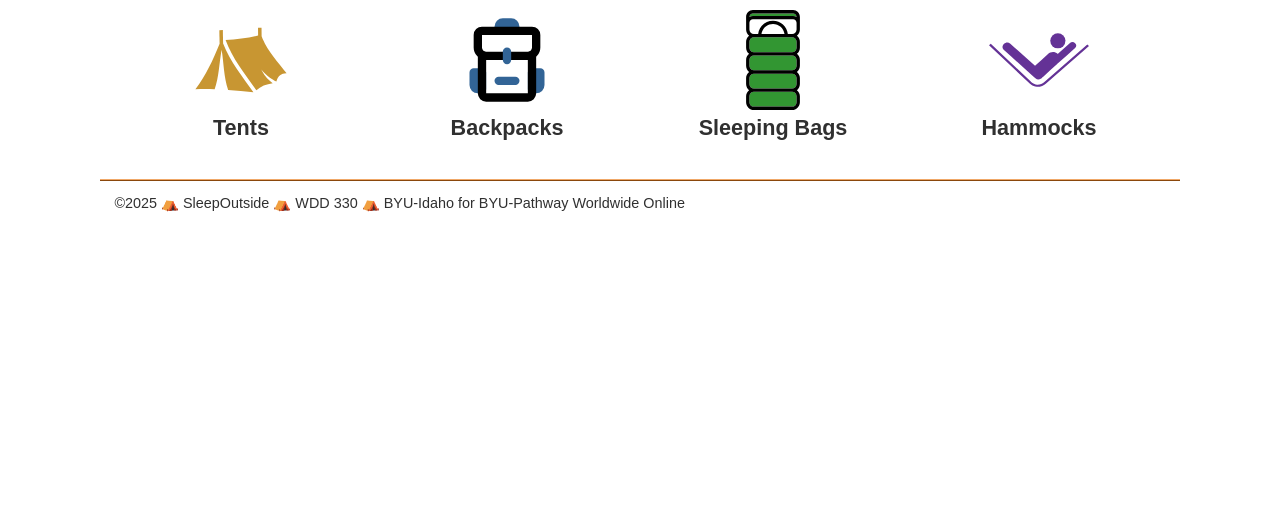
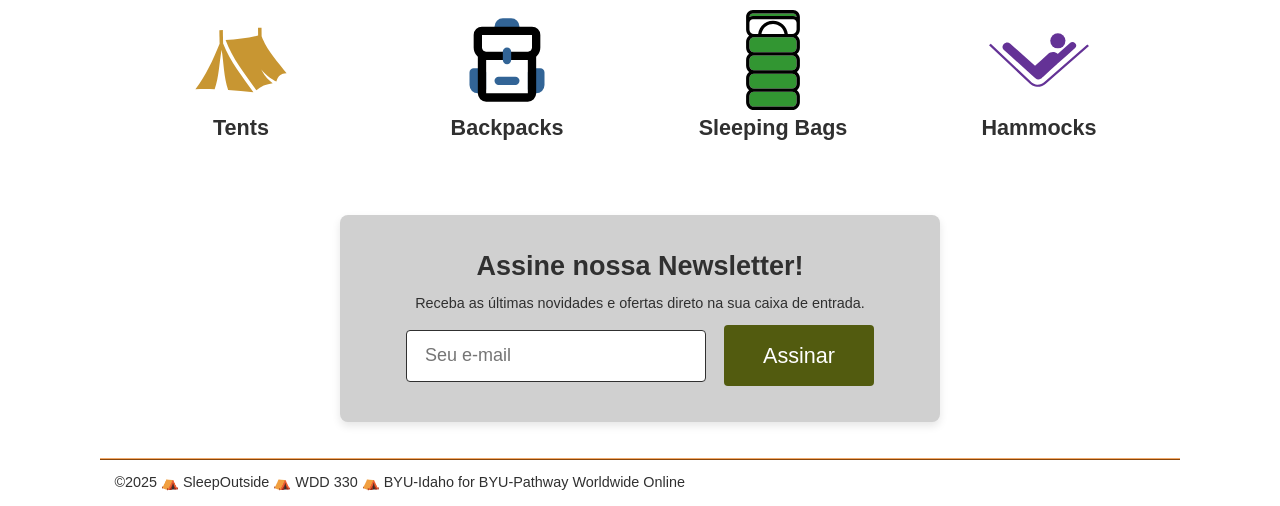
Before and after one commit to gabrieldubiela/Sleep-Outside, a website built with Vite: page src/index.html in a window 1280 px wide. Shown: the part 469-975 px from the top of the page. Before the commit the page ends 800 px from the top, so only its background shows below. Built offline with nearby package versions, Linux system fonts and the light colour scheme.

Commit message:
newsletter add

```diff
--- a/src/css/style.css
+++ b/src/css/style.css
@@ -311,6 +311,72 @@ button {
   object-fit: contain;
 }
 
+.newsletter-box {
+  background-color: var(--light-grey);
+  padding: 2em;
+  margin: 2em auto;
+  max-width: 600px;
+  text-align: center;
+  border-radius: 8px;
+  box-shadow: 0 4px 8px rgba(0, 0, 0, 0.1);
+}
+
+.newsletter-box h2 {
+  color: var(--dark-grey);
+  margin-bottom: 0.5em;
+}
+
+.newsletter-box p {
+  color: var(--dark-grey);
+  margin-bottom: 1em;
+  font-size: var(--small-font);
+  padding: 0;
+}
+
+.newsletter-form {
+  display: flex;
+  flex-direction: column;
+  gap: 1em;
+  align-items: center;
+}
+
+.newsletter-form input[type="email"] {
+  padding: 0.8em 1em;
+  border: 1px solid var(--dark-grey);
+  border-radius: 4px;
+  width: 100%;
+  max-width: 300px;
+  font-size: var(--font-base);
+}
+
+.newsletter-form button {
+  width: 100%;
+  max-width: 150px;
+  padding: 0.8em 1em;
+  border-radius: 4px;
+  background-color: var(--secondary-color);
+  color: white;
+  border: none;
+  cursor: pointer;
+  font-size: var(--large-font);
+  transition: background-color 0.3s ease;
+}
+
+.newsletter-form button:hover {
+  background-color: var(--tertiary-color);
+}
+
+.newsletter-success-message {
+  color: var(--secondary-color);
+  margin-top: 1em;
+  font-weight: bold;
+  padding: 0;
+}
+
+.hide {
+  display: none;
+}
+
 @media screen and (min-width: 500px) {
   body {
     max-width: 1080px;
@@ -324,6 +390,15 @@ button {
   .cart-card {
     font-size: inherit;
     grid-template-columns: 150px 248px 70px 22px;
+  }
+
+  .newsletter-form {
+    flex-direction: row;
+    justify-content: center;
+  }
+
+  .newsletter-form input[type="email"] {
+    flex-grow: 1;
   }
 }
 
--- a/src/index.html
+++ b/src/index.html
@@ -57,6 +57,19 @@
           </li>
         </ul>
       </section>
+
+      <!-- New Newsletter Section -->
+      <section class="newsletter-box">
+        <h2>Assine nossa Newsletter!</h2>
+        <p>Receba as últimas novidades e ofertas direto na sua caixa de entrada.</p>
+        <form id="newsletter-form" class="newsletter-form">
+          <input type="email" id="newsletter-email" placeholder="Seu e-mail" required />
+          <button type="submit">Assinar</button>
+        </form>
+        <p id="newsletter-success-message" class="newsletter-success-message hide">
+          Obrigado por assinar!
+        </p>
+      </section>
     </main>
     <footer id="footer"></footer>
   </body>
```
